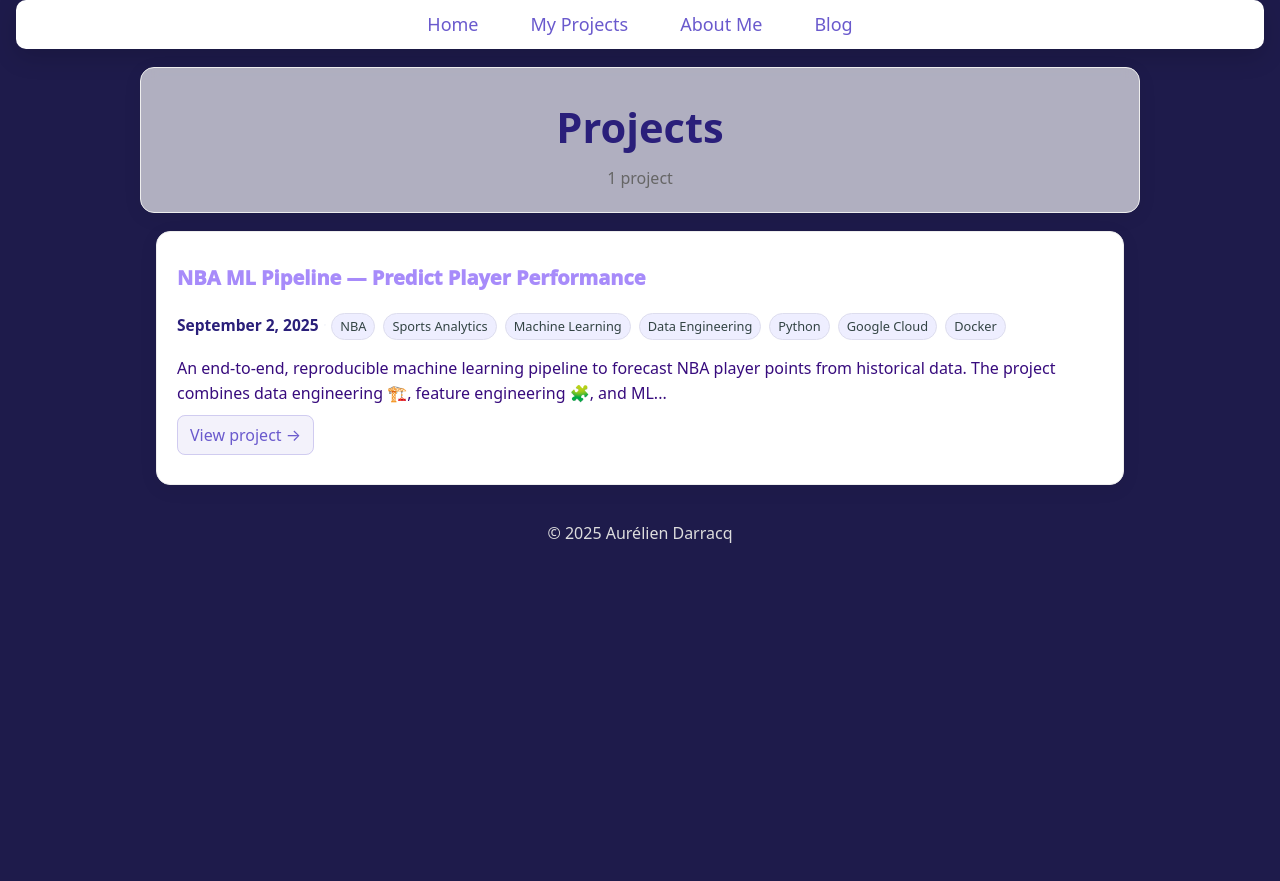
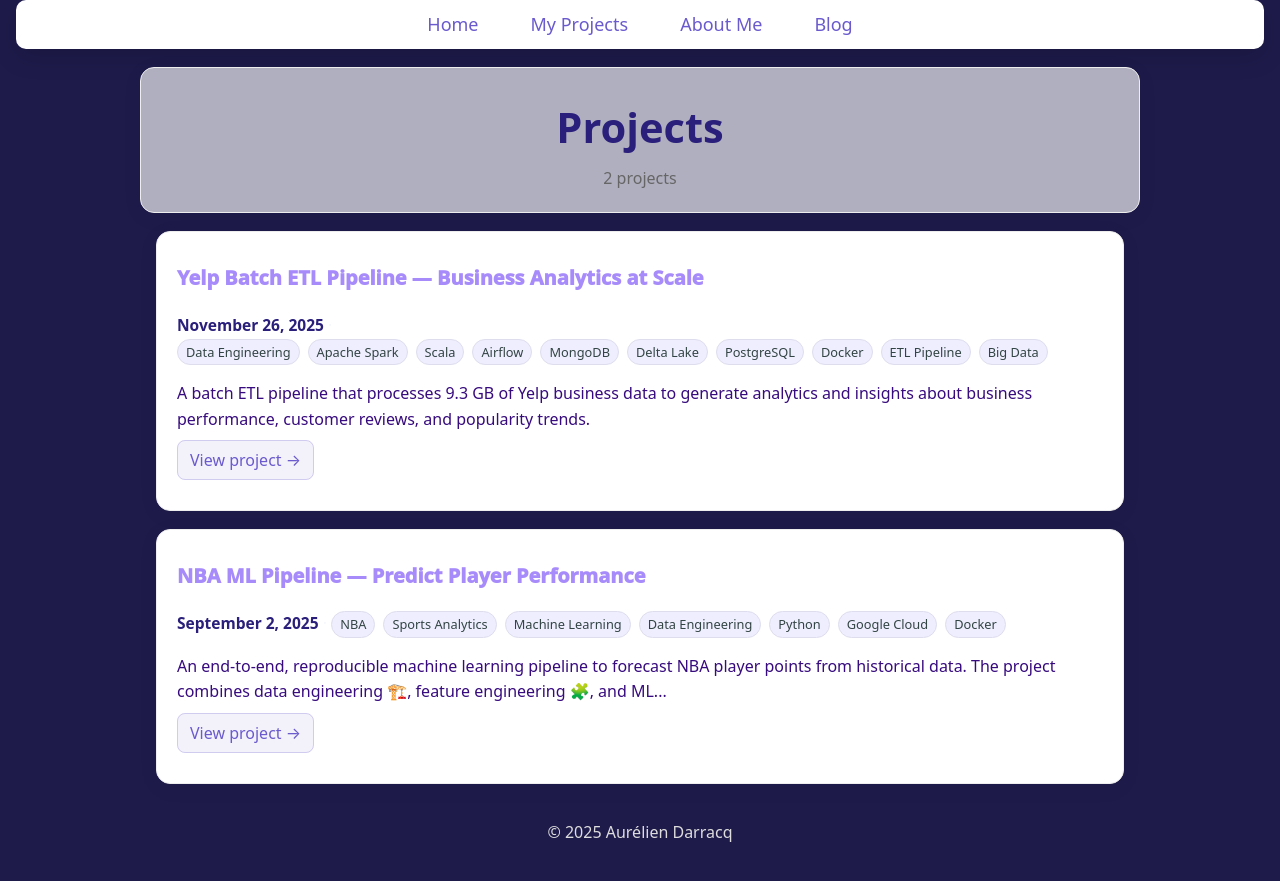
Before and after one commit to aurelpow/portofolio-website, a Jekyll site: the page built from project.md, in a window 1280 px wide. Shown: the top 881 px of the page. Built offline with Jekyll 4.4.1, drawn with Linux system fonts in a browser that asks for light colours; some of the changed lines change nothing that is shown.

Commit message:
[C007] : New project page : Yelp Batch ETL Pipeline
- Added a comprehensive project page (_projects/yelp-batch-etl-scala.md)
- Introduced new CSS rules in assets/css/site.css to style markdown tables for improved readability
- Added enhanced code block styling for preformatted text (e.g., SQL, Scala), with dark backgrounds

````diff
--- /dev/null
+++ b/_projects/yelp-batch-etl-scala.md
@@ -0,0 +1,245 @@
+---
+layout: project
+title: Yelp Batch ETL Pipeline — Business Analytics at Scale
+thumb: /assets/img/project/yelp-batch-banner.png
+date: 2025-11-26
+permalink: /projects/yelp-batch-etl-pipeline/
+repo: https://github.com/aurelpow/yelp-batch-pipeline
+external_url: https://github.com/aurelpow/yelp-batch-pipeline
+tags: [Data Engineering, Apache Spark, Scala, Airflow, MongoDB, Delta Lake, PostgreSQL, Docker, ETL Pipeline, Big Data]
+---
+
+A **batch ETL pipeline** that processes **9.3 GB of Yelp business data** to generate analytics and insights about business performance, customer reviews, and popularity trends.
+
+Built with industry-standard tools for **big data processing**, **workflow automation**, and **data analytics** 📊.
+
+---
+
+## 🔑 What This Project Does
+
+- **Processes large-scale data**: Handles 9.3 GB across 5 datasets (150K+ businesses, 7M+ reviews, 2M+ tips)
+- **3-layer data pipeline**: Raw data → Cleaned data → Business insights (Bronze → Silver → Gold)
+- **Automated workflows**: Scheduled daily/monthly data processing with Apache Airflow
+- **Business analytics**: Calculates popularity scores, rankings, and review metrics for every business
+- **Production-ready**: Fully containerized with Docker, runs on any machine
+
+---
+
+## 🏗️ How It Works
+
+```
+┌─────────────┐     ┌──────────────┐     ┌──────────────┐     ┌─────────────┐
+│  Raw Data   │────▶│    Bronze   │────▶│    Silver    │───▶│     Gold    │
+│  (9.3 GB)   │     │ (Raw Storage)│     │  (Cleaned)   │     │ (Analytics) │
+└─────────────┘     └──────────────┘     └──────────────┘     └─────────────┘
+   JSON Files          Store as-is       Remove errors        Business KPIs
+                                        Standardize data            ↓
+                                                            PostgreSQL Database
+```
+
+**What happens at each layer:**
+- **Bronze**: Raw data stored without changes (Parquet format)
+- **Silver**: Data cleaned, validated, and organized (Delta Lake format)
+- **Gold**: Final analytics ready for dashboards (PostgreSQL database)
+
+---
+
+## 📊 What Each Layer Does
+
+### 🥉 Bronze Layer — Store Raw Data
+Saves all original data exactly as received, no changes. Stores 9.3 GB across 5 files:
+- **Business data**: 150K+ businesses with locations, categories, ratings
+- **Review data**: 7M+ customer reviews with ratings and text
+- **Tip data**: 2M+ short tips from customers
+- **Check-in data**: Visit frequency over time
+- **User data**: Customer profiles and social connections
+
+**Storage**: Parquet files (columnar format for fast queries)
+
+### 🥈 Silver Layer — Clean & Organize
+Fixes data quality issues and prepares data for analysis:
+- Remove duplicate records
+- Fix invalid values (e.g., ratings outside 1-5 range)
+- Standardize text (uppercase states, trim spaces)
+- Organize by date for time-based analysis
+
+**Storage**: Delta Lake tables (supports updates and versioning)
+
+### 🥇 Gold Layer — Business Insights
+
+**Business Popularity Score**
+Ranks every business by calculating a weighted score from:
+- Review ratings (30%)
+- Number of reviews (25%)
+- Check-in frequency (25%)
+- Customer engagement (20%)
+
+Output: Top businesses by city, updated monthly
+
+**Review & Tip Metrics**
+Daily and monthly statistics for each business:
+- Total reviews, average stars, sentiment trends
+- Tips received, compliments earned
+- Growth trends over time
+
+**Storage**: PostgreSQL database (ready for dashboards like Tableau, Power BI)
+
+---
+
+## 🛠️ Technology Stack
+
+### **Data Processing**
+- **Apache Spark 3.5** — Big data processing engine
+- **Scala 2.12** — Programming language (functional, type-safe)
+- **SBT** — Build and dependency management
+
+### **Workflow Automation**
+- **Apache Airflow 3.0** — Orchestrates daily/monthly data processing
+- **Python 3.12** — Airflow DAG definitions
+- **Docker Compose** — Runs all services together
+
+### **Data Storage**
+- **Parquet** — Bronze layer (raw data storage)
+- **Delta Lake 3.2** — Silver & Gold layers (supports versioning and updates)
+- **PostgreSQL 13** — Final analytics database
+- **MongoDB 7** (Optional) — Can load raw data from MongoDB instead of files
+
+### **Deployment**
+- **Docker** — Everything runs in containers (portable, reproducible)
+- **Typesafe Config** — Manages different environments (local/dev/prod)
+
+---
+
+## ⚙️ Key Features
+
+### 🔄 **Flexible Processing**
+- Process a single day, a date range, or specific tables only
+- Run manually or schedule with Airflow
+- Configurable for different environments (local, dev, production)
+
+### 🎯 **Data Quality**
+- Validates data quality at every step
+- Removes duplicates automatically
+- Handles missing or invalid data
+- Safe to re-run without corrupting data
+
+### 📈 **Performance**
+- Processes 9.3 GB of data efficiently using distributed computing
+- Stores data in optimized formats for fast queries
+- Organizes data by date for time-series analysis
+
+---
+
+## 🚀 How to Run
+
+### **Requirements**
+- Docker (to run all services)
+- 10 GB free disk space
+- Download Yelp dataset from Kaggle (9.3 GB)
+
+### **Quick Start**
+
+1. Clone the repository
+2. Download Yelp dataset and place in `data/raw/`
+3. Build the application: `sbt clean assembly`
+4. Start services: `docker-compose up -d`
+5. Access Airflow UI at `http://localhost:8080`
+6. Configure Spark connection in Airflow
+7. Trigger the pipeline from the UI
+
+The pipeline runs automatically based on schedule, or you can trigger it manually for specific dates.
+
+---
+
+## 📊 Sample Outputs
+
+### **Business Popularity Rankings**
+```sql
+SELECT name, city, state, popularity_score, city_rank
+FROM gold.business_popularity
+WHERE period_month = '2020-01' AND city = 'Philadelphia'
+ORDER BY city_rank
+LIMIT 5;
+```
+
+| name | city | state | popularity_score | city_rank |
+|------|------|-------|------------------|-----------|
+| Terakawa Ramen | Philadelphia | PA | 0.7212 | 1 |
+| Vedge Restaurant | Philadelphia | PA | 0.6954 | 2 |
+| Zahav | Philadelphia | PA | 0.6823 | 3 |
+
+### **Daily Review Metrics**
+```sql
+SELECT day, measure, SUM(units) as total
+FROM gold.fact_review_tip_metrics_wide
+WHERE business_id = 'ABC123' AND granularity = 0
+GROUP BY day, measure
+ORDER BY day DESC;
+```
+
+---
+
+## 🔮 Future Enhancements
+
+- **Machine Learning** — Sentiment analysis on review text
+- **Interactive dashboards** — Build visualizations with Tableau or Power BI
+- **Cloud deployment** — Deploy on AWS,Azure or GCP for scalability
+- **Advanced analytics** — Predictive models for business trends
+
+---
+
+## 📁 Project Structure
+
+```
+yelp-batch-project/
+├── src/main/scala/com/yelpbatch/
+│   ├── app/                    # Entry point (Runner.scala)
+│   ├── bronze/                 # Raw ingestion layer
+│   ├── silver/                 # Cleaned transformation layer
+│   ├── gold/                   # Analytics aggregation layer
+│   │   ├── businesspopularity/ # Popularity score computation
+│   │   └── factreviewtip/      # Review & tip metrics
+│   └── utils/                  # Common utilities (IOUtils, DateUtils, etc.)
+├── airflow/
+│   ├── dags/                   # Airflow DAG definitions
+│   ├── jars/                   # Spark application JAR
+│   └── config/                 # Airflow configuration
+├── sql/                        # PostgreSQL schema definitions
+├── data/
+│   ├── raw/                    # Source JSON files (9.3 GB)
+│   ├── bronze/                 # Raw Parquet files
+│   ├── silver/                 # Delta Lake tables
+│   └── gold/                   # Gold Delta tables (pre-PostgreSQL)
+├── docker-compose.yaml         # Multi-container orchestration
+└── build.sbt                   # Scala build definition
+```
+
+---
+
+## 🎓 Skills Demonstrated
+
+✅ **Data Engineering** — ETL pipeline design, data quality, multi-layer architecture
+✅ **Big Data Processing** — Apache Spark for distributed computing at scale
+✅ **Programming** — Scala (functional programming), Python (automation)
+✅ **Workflow Orchestration** — Apache Airflow for scheduling and monitoring
+✅ **Databases** — PostgreSQL (analytics), Delta Lake (versioning), MongoDB (NoSQL)
+✅ **DevOps** — Docker containerization, multi-service orchestration
+✅ **Data Modeling** — Analytics tables, KPIs, business metrics
+
+---
+
+## 📜 License
+
+This project is licensed under the MIT License.
+
+---
+
+## 🔗 Links
+
+- **GitHub Repository**: [yelp-batch-pipeline](https://github.com/aurelpow/yelp-batch-pipeline)
+- **Dataset Source**: [Yelp Open Dataset (Kaggle)](https://www.kaggle.com/datasets/yelp-dataset/yelp-dataset/)
+- **Documentation**: See `/README.md` and `/sql/README.md`
+
+---
+
+**Built with ❤️ by [Aurélien](https://github.com/aurelpow)**
--- a/assets/css/site.css
+++ b/assets/css/site.css
@@ -755,3 +755,91 @@
   nav ul { flex-wrap: wrap; gap: 6px; }
   nav ul li { margin: 6px 4px; }
 }
+
+/* ===========================
+   Table styles for markdown tables
+=========================== */
+.project-content table,
+.post-content table {
+  width: 100%;
+  max-width: 800px;
+  margin: 1rem auto;
+  border-collapse: collapse;
+  background: white;
+  border-radius: 8px;
+  overflow: hidden;
+  box-shadow: 0 2px 8px rgba(0,0,0,.08);
+}
+
+.project-content table th,
+.post-content table th {
+  background: #6366f1;
+  color: white;
+  font-weight: 600;
+  text-align: left;
+  padding: 12px 16px;
+  border: 1px solid #4f46e5;
+}
+
+.project-content table td,
+.post-content table td {
+  padding: 10px 16px;
+  border: 1px solid #e5e7eb;
+  color: #1f2937;
+}
+
+.project-content table tr:nth-child(even),
+.post-content table tr:nth-child(even) {
+  background: #f9fafb;
+}
+
+.project-content table tr:hover,
+.post-content table tr:hover {
+  background: #f3f4f6;
+}
+
+/* Mobile: make tables scrollable */
+@media (max-width: 600px) {
+  .project-content table,
+  .post-content table {
+    display: block;
+    overflow-x: auto;
+    -webkit-overflow-scrolling: touch;
+  }
+}
+
+/* ===========================
+   Code block styles (SQL, etc.)
+=========================== */
+.project-content pre,
+.post-content pre {
+  background: #1e293b;
+  color: #e2e8f0;
+  padding: 16px 20px;
+  border-radius: 8px;
+  overflow-x: auto;
+  margin: 1rem auto;
+  max-width: 800px;
+  font-family: 'Consolas', 'Monaco', 'Courier New', monospace;
+  font-size: 0.9rem;
+  line-height: 1.5;
+  box-shadow: 0 2px 8px rgba(0,0,0,.15);
+}
+
+.project-content code,
+.post-content code {
+  background: #f1f5f9;
+  color: #334155;
+  padding: 2px 6px;
+  border-radius: 4px;
+  font-family: 'Consolas', 'Monaco', 'Courier New', monospace;
+  font-size: 0.88rem;
+}
+
+.project-content pre code,
+.post-content pre code {
+  background: transparent;
+  color: inherit;
+  padding: 0;
+  border-radius: 0;
+}
````
